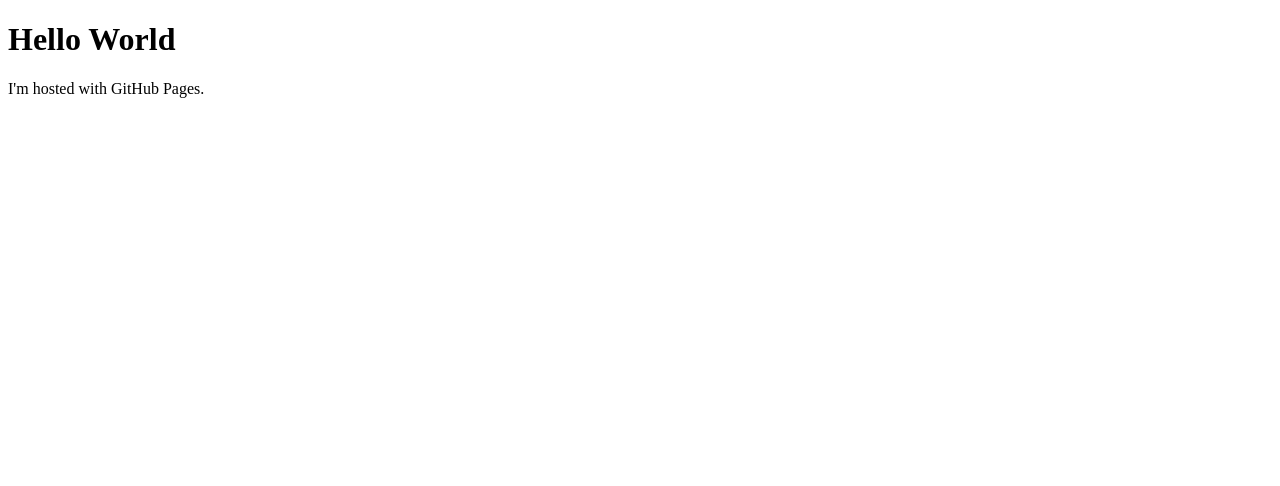
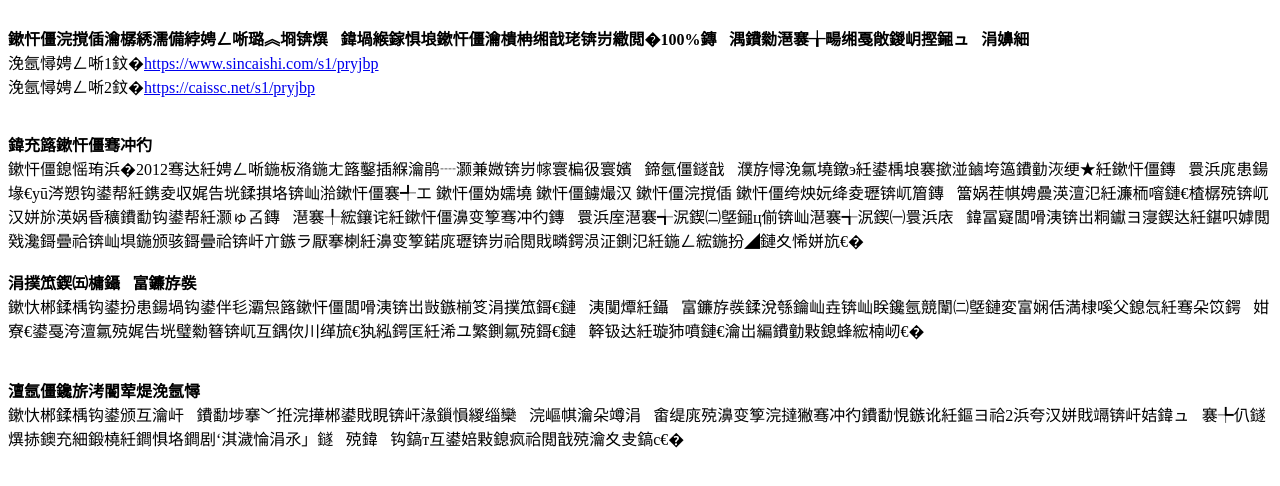
Before and after one commit to xingcaitiyu/xingcaitiyu.github.io, a plain HTML site: page index.html in a window 1280 px wide. Drawn offline with Linux system fonts and the light colour scheme.

Commit message:
Add files via upload

```diff
--- a/index.html
+++ b/index.html
@@ -1,7 +1,30 @@
-<!DOCTYPE html>
 <html>
+
+<head>
+<meta http-equiv="Content-Type" content="text/html; charset=gb2312">
+<title>杏彩体育官网如何注册账户？</title>
+</head>
+
 <body>
-<h1>Hello World</h1>
-<p>I'm hosted with GitHub Pages.</p>
+
+<p align="left"><br>
+<b>杏彩体育官网如何注册账户？首先得找到杏彩官方网站，这里100%是真的杏彩官网注册链接如下：</b><br>
+会员注册1→<a href="https://www.sincaishi.com/s1/pryjbp">https://www.sincaishi.com/s1/pryjbp</a><br>
+会员注册2→<a href="https://caissc.net/s1/pryjbp">https://caissc.net/s1/pryjbp</a></p>
+<p align="left">
+<br>
+<b>关于杏彩平台</b><br>
+杏彩成立于2012年，注册地址在于菲律宾马尼拉，获得菲律宾博彩监管委员会牌照，受到当地政府的监管，杏彩是属于综合性娱乐平台，按照游戏划分，有杏彩彩票 杏彩棋牌
+杏彩真人 杏彩体育
+杏彩竞技等等，也是亚洲玩法最多，奖金最高的，人气最活跃的平台，尤其是杏彩体育，杏彩娱乐平台是属于杏彩集团所控股，杏彩集团属于多元化集团，经营范围，包括金融投资，房地产投资，假日酒店，娱乐城等，资金实力雄厚，在当地稍有名气。<br>
+<br>
+<b>专业团队自主研发</b><br>
+杏系列平台综合平台隶属于杏彩集团，由旗下专业技术团队，自主研发创作而成，汇聚市面所有主流场馆游戏，并且努力开发更多的游戏资源，以品质缔造优势，以深厚的技术底蕴，诠释最完美的用户体验。<br>
+<br>
+<br>
+<b>多彩联盟钻石会员</b><br>
+杏系列平台以完备的制度和体系发展，在提供给诸位玩家一个完美的娱乐体验平台的同时，斥资2亿人民币，加入多彩联盟钻石会员，百分百确保营业项目的公平性以及用户资金的安全性。</p>
+
 </body>
+
 </html>
```
